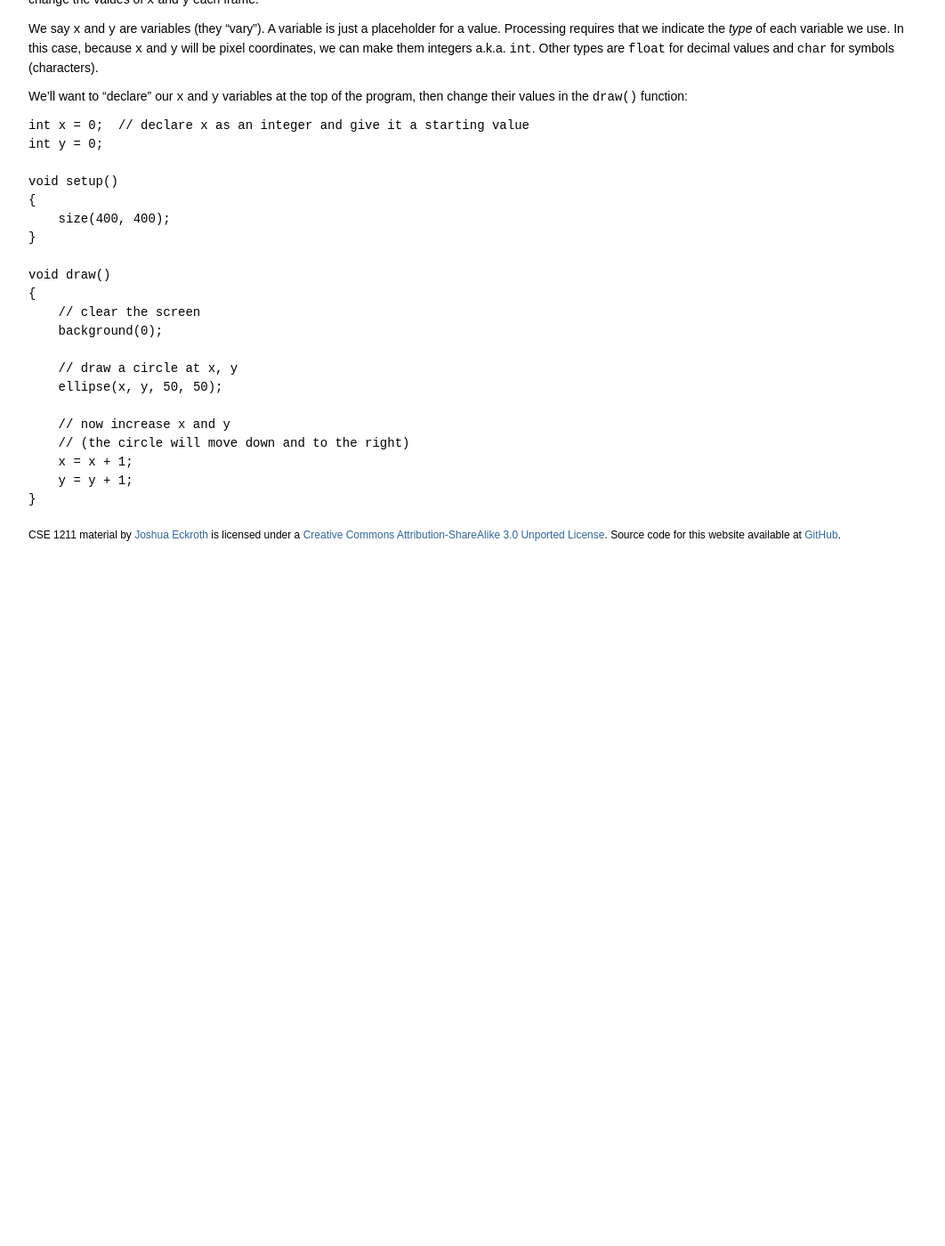
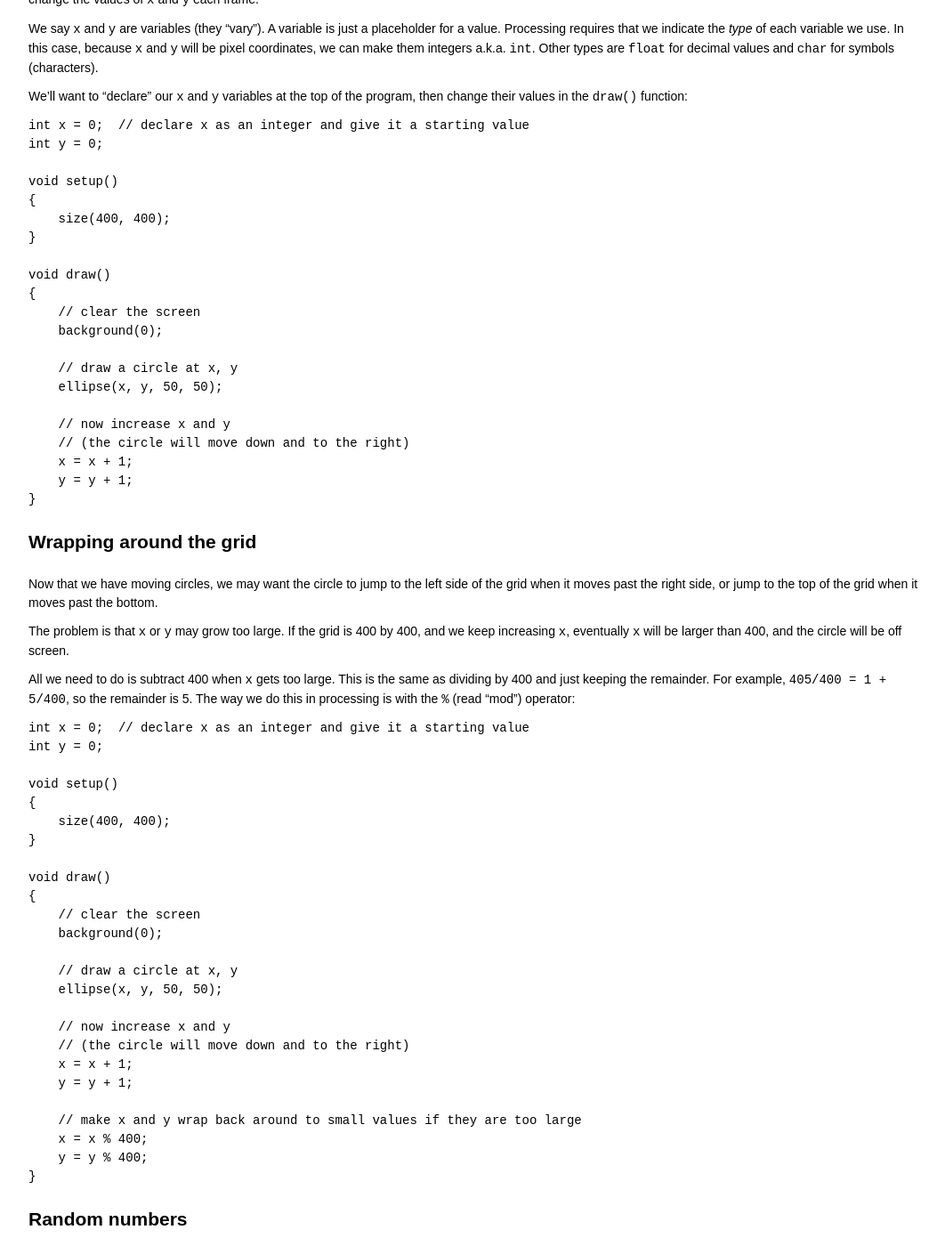
Before and after one commit to joshuaeckroth/cse1211-website, a Jekyll site: the page built from guides/_posts/2013-01-22-animation.markdown, in a window 1280 px wide and 1400 px high, scrolled down 654 px. Shown: the whole window at 89% size, without its empty margins (108-1170 px from the left). Built offline with Jekyll 4.4.1, drawn with Linux system fonts in a browser that asks for light colours; Markdown is read by kramdown in place of the engine named in the settings; comment, search, counter and statistics services are not loaded; before the commit the page ends 1284 px from its top, so only the background shows below that; some of the changed text lies outside the part shown.

Commit message:
More notes for animation.

```diff
--- a/guides/_posts/2013-01-22-animation.markdown
+++ b/guides/_posts/2013-01-22-animation.markdown
@@ -75,3 +75,76 @@ void draw()
     y = y + 1;
 }
 {% endhighlight %}
+
+## Wrapping around the grid
+
+Now that we have moving circles, we may want the circle to jump to the
+left side of the grid when it moves past the right side, or jump to
+the top of the grid when it moves past the bottom.
+
+The problem is that `x` or `y` may grow too large. If the grid is 400
+by 400, and we keep increasing `x`, eventually `x` will be larger than
+400, and the circle will be off screen.
+
+All we need to do is subtract 400 when `x` gets too large. This is the
+same as dividing by 400 and just keeping the remainder. For example,
+`405/400 = 1 + 5/400`, so the remainder is 5. The way we do this in
+processing is with the `%` (read "mod") operator:
+
+{% highlight java %}
+int x = 0;  // declare x as an integer and give it a starting value
+int y = 0;
+
+void setup()
+{
+    size(400, 400);
+}
+
+void draw()
+{
+    // clear the screen
+    background(0);
+
+    // draw a circle at x, y
+    ellipse(x, y, 50, 50);
+
+    // now increase x and y
+    // (the circle will move down and to the right)
+    x = x + 1;
+    y = y + 1;
+
+    // make x and y wrap back around to small values if they are too large
+    x = x % 400;
+    y = y % 400;
+}
+{% endhighlight %}
+
+## Random numbers
+
+You can place a circle in random locations with the following code:
+
+{% highlight java %}
+void setup()
+{
+    size(400, 400);
+}
+
+void draw()
+{
+    // clear the screen
+    background(0);
+
+    // draw a circle at a random location
+    ellipse(int(random(400)), int(random(400)), 50, 50);
+}
+{% endhighlight %}
+
+The `random()` function has two forms:
+
+- `random(n)` --- give a random number from `0` to `n-1`.
+- `random(a, b)` --- give a random number from `a` to `b-1`.
+
+The `random()` function gives back a `float` type. We wanted an `int`
+type so we just use the `int()` function to convert it. If you give
+the `int()` function a float value, it will chop off the decimal
+portion in order to create an integer.
```
